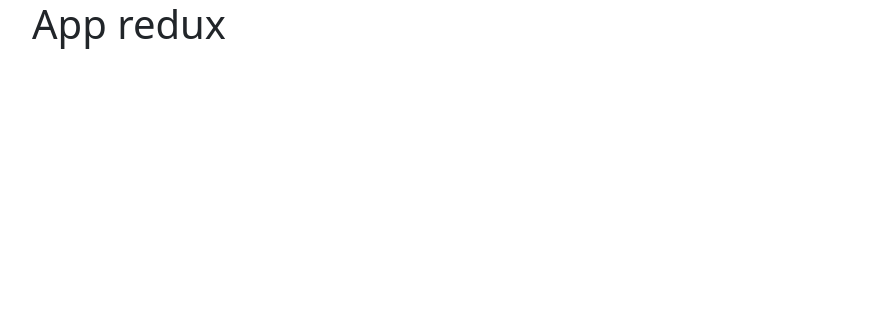
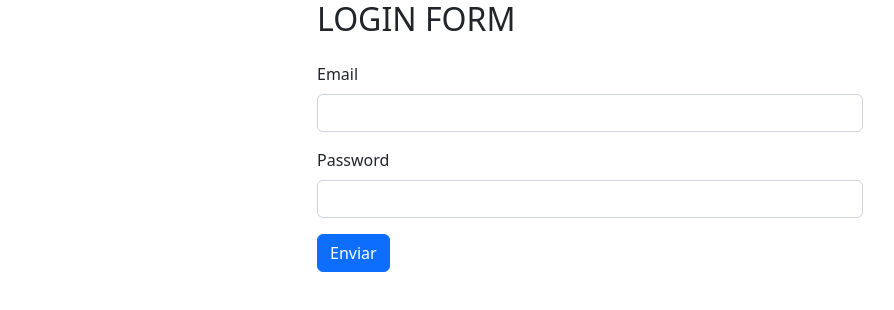
Before and after one commit to victormmorales/demo-redux, a React (Vite) app: page /home in a window 1280 px wide. Shown: the top 310 px of the page, without its empty margins (50-944 px from the left). Built offline with nearby package versions, Linux system fonts and the light colour scheme.

Commit message:
login with fake server

```diff
--- /dev/null
+++ b/db.json
@@ -0,0 +1,45 @@
+{
+  "users": [
+    {
+      "id": 1,
+      "first-name": "user1",
+      "email": "correo1@correo.com",
+      "password": "123456"
+    },
+    {
+      "id": 2,
+      "first-name": "user2",
+      "email": "correo2@correo.com",
+      "password": "123456"
+    },
+    {
+      "id": 3,
+      "first-name": "user3",
+      "email": "correo3@correo.com",
+      "password": "123456"
+    }
+  ],
+  "products": [
+    {
+      "id": 1,
+      "name": "product1",
+      "price": "10",
+      "category": "games",
+      "img": "https://es.shein.com/Multi-functional-Game-Controller-p-10480910-cat-3353.html?url_from=esadplase2204293377953107one-size_GPM&cid=16960781750&setid=&adid=&pf=GOOGLE&gclid=Cj0KCQjwlemWBhDUARIsAFp1rLVmvnzViBnRtiB8oCwFS1HeKkxS5VFZIkh_PtAR7fsljL54GgEwfVIaAlx8EALw_wcB"
+    },
+    {
+      "id": 2,
+      "name": "product2",
+      "price": "20",
+      "category": "industry",
+      "img": "https://www.comprarpegamento.com/loctite-7063-400-ml/26"
+    },
+    {
+      "id": 3,
+      "name": "product3",
+      "price": "30",
+      "category": "home",
+      "img": "https://cecotec.es/es/humidificadores/pure-aroma-300-yin?gclid=Cj0KCQjwlemWBhDUARIsAFp1rLX8N6mmyrpYOe9SejRIUaXCX3Qq_yf5Leoqt-hku9F4CBcBhl5QInsaArF_EALw_wcB"
+    }
+  ]
+}
--- a/package.json
+++ b/package.json
@@ -10,6 +10,7 @@
   },
   "dependencies": {
     "@reduxjs/toolkit": "^1.8.3",
+    "axios": "^0.27.2",
     "bootstrap": "^5.2.0",
     "react": "^18.2.0",
     "react-dom": "^18.2.0",
--- a/src/App.jsx
+++ b/src/App.jsx
@@ -1,7 +1,9 @@
+import { Index } from "./pages";
+
 const App = () => {
   return (
     <div className="container">
-      <h1>App redux</h1>
+      <Index />
     </div>
   );
 };
--- /dev/null
+++ b/src/pages/Index.jsx
@@ -0,0 +1,58 @@
+import { useRef } from "react";
+import { useDispatch } from "react-redux";
+import Axios from "axios";
+import { setUser } from "../redux/reducers/user/userSlice";
+
+export const Index = () => {
+  const emailField = useRef(null);
+  const passwordField = useRef(null);
+
+  const dispatch = useDispatch();
+
+  const handleSubmit = (e) => {
+    e.preventDefault();
+
+    Axios.get("http://localhost:3000/users").then((response) => {
+      const users = response.data;
+      const userToLog = users.find(
+        (user) => user.email === emailField.current.value
+      );
+
+      if (userToLog) {
+        if (userToLog.password === passwordField.current.value) {
+          console.log("Contraseña correcta");
+          dispatch(
+            setUser({
+              email: userToLog.email,
+              fullName: userToLog.first - name,
+              token: Date.now(),
+            })
+          );
+        }
+      }
+    });
+  };
+
+  return (
+    <div className="row justify-content-center">
+      <div className="col-6">
+        <h2 className="mb-4">LOGIN FORM</h2>
+        <form onSubmit={handleSubmit}>
+          <div className="mb-3">
+            <label className="form-label">Email</label>
+            <input type="email" className="form-control" ref={emailField} />
+          </div>
+
+          <div className="mb-3">
+            <label className="form-label">Password</label>
+            <input type="text" className="form-control" ref={passwordField} />
+          </div>
+
+          <button type="submit" className="btn btn-primary">
+            Enviar
+          </button>
+        </form>
+      </div>
+    </div>
+  );
+};
```
Also changed, not shown: 1 other file (tests, documents, lock files or other folders).
